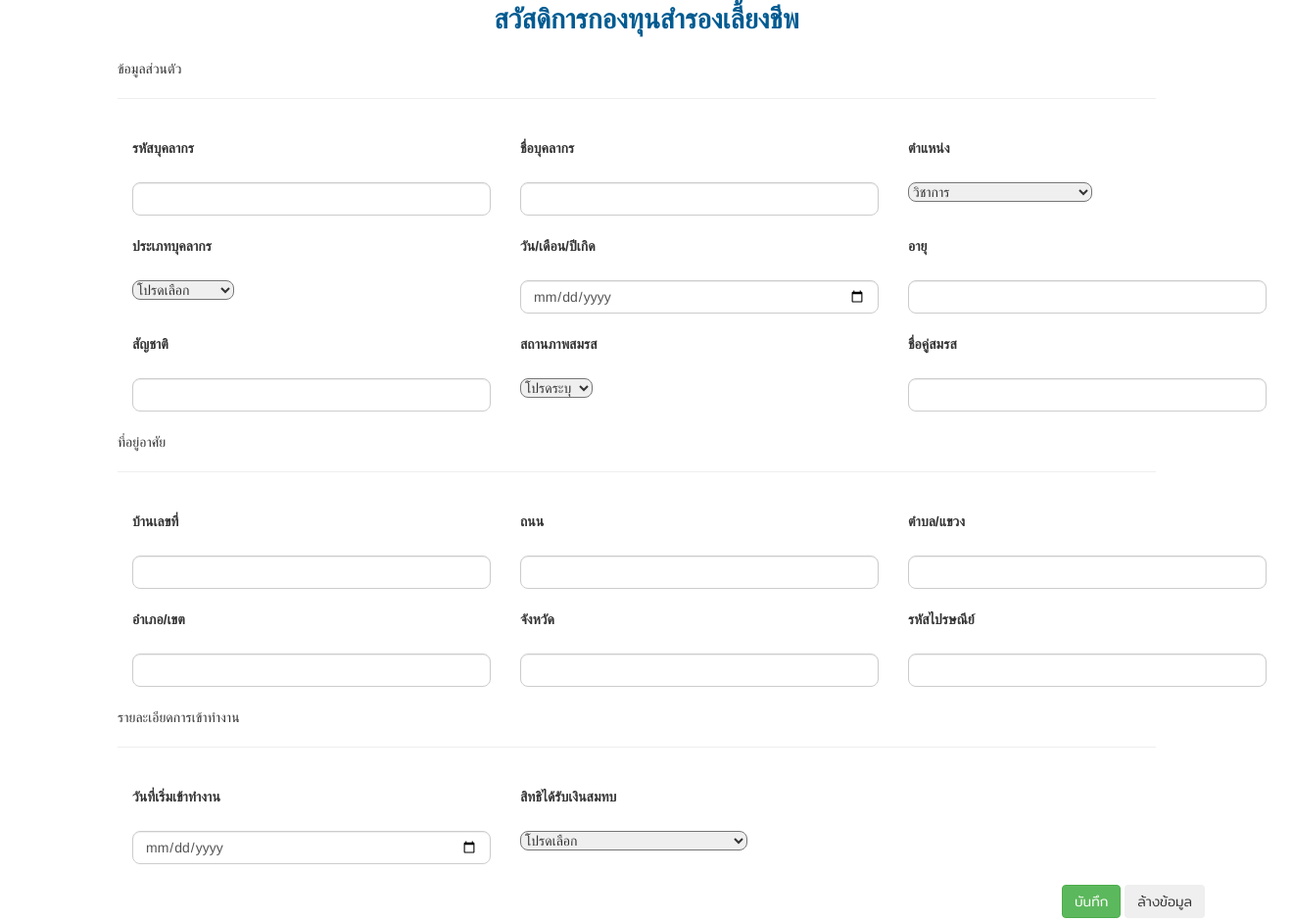
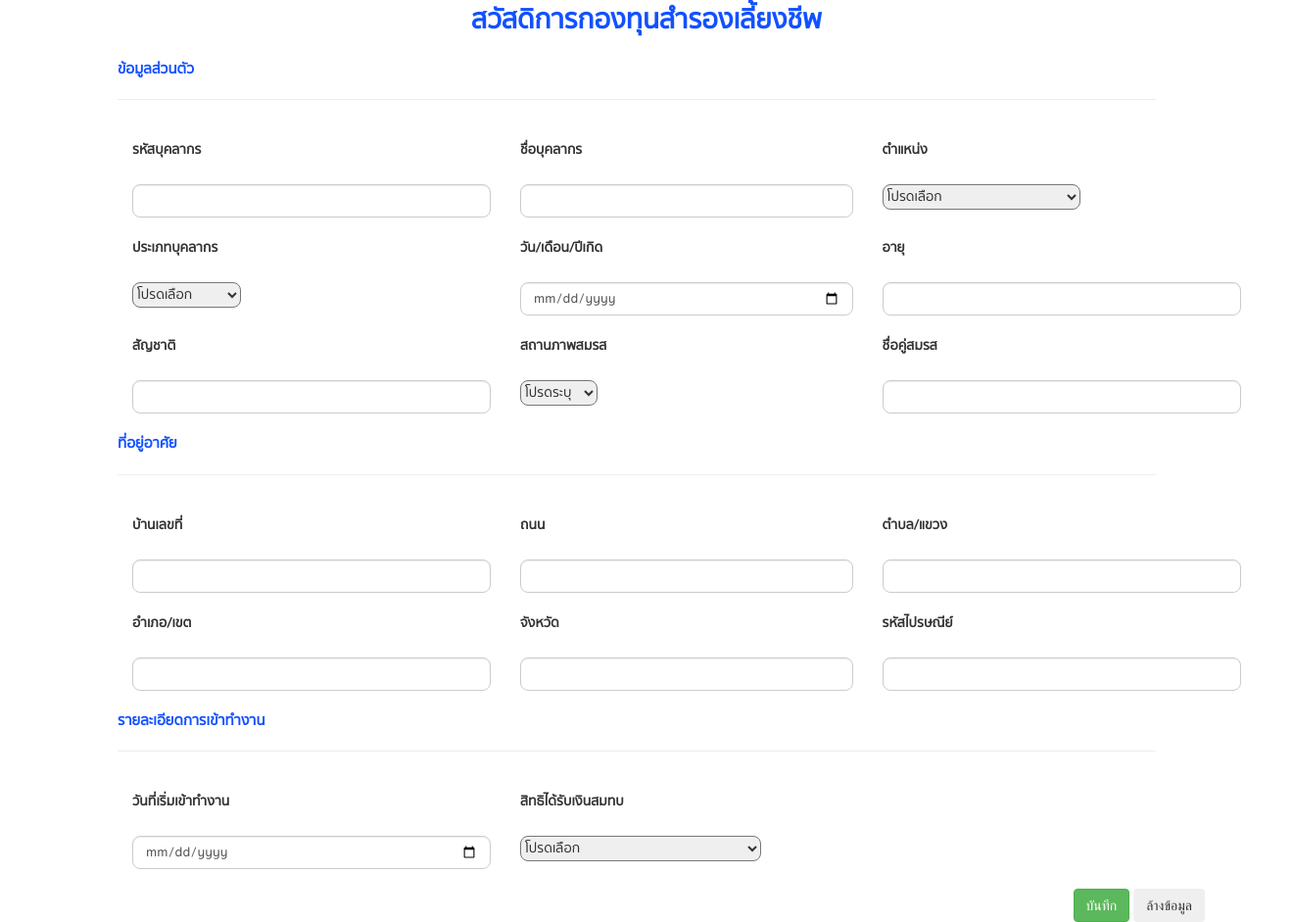
Before and after one commit to chamaiporn2841/ProjectG-11, a PHP site: page /page4.php in a window 1320 px wide. Shown: the whole page at 98% size. Run offline with PHP 8.4, Linux system fonts and the light colour scheme.

Commit message:
แก้ไข pagee4-5

```diff
--- a/css/style_page4.css
+++ b/css/style_page4.css
@@ -1,3 +1,8 @@
+@font-face {
+  font-family: "Sukhumvit";
+  src: url("fonts/sukhumvit-set/SukhumvitSet-Medium.ttf") format("truetype");
+}
+
 #col {
   margin-left: 120px;
   margin-right: 140px;
@@ -7,17 +12,15 @@
   width: 30%;
   height: 100px;
   margin-left: 120px;
-
 }
 #col2 {
   float: left;
-  width:  30%;
+  width: 28%;
   height: 100px;
-
 }
 #col3 {
   float: left;
-  width:  30%;
+  width: 30%;
   height: 100px;
 
 }
@@ -29,7 +32,7 @@
 }
 #col5 {
   float: left;
-  width: 60%;
+  width: 50%;
   height: 100px;
 }
 #col6 {
@@ -38,33 +41,42 @@
   height: 100px;
   margin-left: 120px;
 }
-
-
-
+#col7 {
+  float: left;
+  width: 20%;
+  height: 100px;
+}
+#col8 {
+  float: left;
+  width: 40%;
+  height: 100px;
+}
+#col9 {
+  float: left;
+  width: 80%;
+  height: 100px;
+  margin-left: 120px;
+}
 #input{
   border-radius: 8px;
   font-family: "Sukhumvit", Merriweather, "Helvetica Neue", Arial, sans-serif;
+
 }
 .page4{
   font-size: 28px;
-  font-family: "Sukhumvit", Merriweather, "Helvetica Neue", Arial, sans-serif;
+  font-family: 'Sukhumvit', sans-serif;
   font-weight: bolder;
   text-align: center;
-  color: #005b91;
+  color: #1251ff;
 }
 label{
   font-size: 14px;
   font-family: "Sukhumvit", Merriweather, "Helvetica Neue", Arial, sans-serif;
+}
 
+.header{
+  font-size: 15px;
+  font-family: "Sukhumvit", Merriweather, "Helvetica Neue", Arial, sans-serif;
+  font-weight: bolder;
+  color: #1251ff;
 }
-#main {
-  background-color:#fff;
-  width:780px;
-  height:100%;
-  margin:60px;
-  float:right;
-  padding-left:40px;
-  padding-right:40px;
-  padding-top:40px;
-  padding-bottom:60px;
-  }
--- a/page4.php
+++ b/page4.php
@@ -1,20 +1,18 @@
 <!DOCTYPE html>
 <html lang="en">
+
 <head>
-<meta charset="UTF-8">
-<meta charset="UTF-8">
 <meta charset="UTF-8">
     <meta name="viewport" content="width=device-width, initial-scale=1.0">
     <meta http-equiv="X-UA-Compatible" content="ie=edge">
     <link rel="stylesheet" href="css\style_page4.css">
+    <link href="https://unpkg.com/aos@2.3.1/dist/aos.css" rel="stylesheet">
     <link rel="stylesheet" href="https://maxcdn.bootstrapcdn.com/bootstrap/3.4.1/css/bootstrap.min.css">
+    <link rel="stylesheet" href="https://fonts.googleapis.com/css?family=Raleway">
+    <link rel="stylesheet" href="https://cdnjs.cloudflare.com/ajax/libs/font-awesome/4.7.0/css/font-awesome.min.css">
     <script src="https://ajax.googleapis.com/ajax/libs/jquery/3.5.1/jquery.min.js"></script>
     <script src="https://maxcdn.bootstrapcdn.com/bootstrap/3.4.1/js/bootstrap.min.js"></script>
-    <link href="https://unpkg.com/aos@2.3.1/dist/aos.css" rel="stylesheet">
     <script src="https://code.jquery.com/jquery-3.3.1.js"></script>
-    <link rel="preconnect" href="https://fonts.gstatic.com">
-    <link href="https://fonts.googleapis.com/css2?family=Mitr:wght@300&display=swap" rel="stylesheet">
-    <STYLE type=text/css>
     <STYLE type=text/css>
         A:link {COLOR: #ff00d0; TEXT-DECORATION: none}
         A:visited {COLOR: #660000; TEXT-DECORATION: none}
@@ -29,12 +27,12 @@
             <div class="page4">
                 สวัสดิการกองทุนสำรองเลี้ยงชีพ
             </div><br>
-            <div>
-                 <div id="col">
+            <div id="col">
                     <div class="header">
                         ข้อมูลส่วนตัว
                     </div><hr><br>
                 </div>
+            <div>
 
                 <div class="container" id="col1">
                     <label>รหัสบุคลากร</label>
@@ -50,10 +48,12 @@
                     </div><br>
                 </div>
 
-                <div class="container"  id="col3">
+
+                <div  class="container" id="col3">
                     <label>ตำแหน่ง</label>
                     <div><br>
                     <select name="category" id="input">
+                            <option value="โปรดเลือก">โปรดเลือก</option>
                             <option value="วิชาการ">วิชาการ</option>
                             <option value="ปฏิบัติการวิชาชีพและบริหารทั่วไป">ปฏิบัติการวิชาชีพและบริหารทั่วไป</option>
                             <option value="บริหารวิชาการ">บริหารวิชาการ</option>
@@ -61,7 +61,9 @@
                     </div><br>
                 </div>
 
-                <div class="container"  id="col4">
+
+
+                <div class="container"  id="col1">
                     <label>ประเภทบุคลากร</label>
                     <div><br>
                             <select name="position" id="input">
@@ -74,7 +76,10 @@
                     </div><br>
                 </div>
 
-                <div  class="container" id="col3">
+
+
+
+                <div  class="container" id="col2">
                 <label>วัน/เดือน/ปีเกิด</label>
                     <div><br>
                         <input type="date" class="form-control" id="input" name="date">
@@ -94,6 +99,8 @@
                     <input type="text" class="form-control" id="input" nationality="nationality">
                     </div><br>
                 </div>
+
+
 
                 <div class="container"  id="col2">
                     <label>สถานภาพสมรส</label>
@@ -115,11 +122,22 @@
                     </div><br>
                 </div>
 
+                <div class="container" id="col">
+
+                    <div></br>
+
+                    </div><br>
+                </div>
+
+
+
                 <div id="col">
                     <div class="header">
                         ที่อยู่อาศัย
                     </div><hr><br>
                 </div>
+
+
 
                 <div class="container" id="col1">
                     <label>บ้านเลขที่</label>
@@ -139,6 +157,13 @@
                     <label>ตำบล/แขวง</label>
                     <div><br>
                     <input type="text" class="form-control" id="input" sub_district="subdistrict">
+                    </div><br>
+                </div>
+
+                <div id="col">
+                    <label></label>
+                    <div><br>
+
                     </div><br>
                 </div>
 
@@ -163,20 +188,27 @@
                     </div><br>
                 </div>
 
+                <div class="container" id="col">
+
+                    <div></br>
+
+                    </div><br>
+                </div>
+
                  <div id="col">
                     <div class="header">
                         รายละเอียดการเข้าทำงาน
                     </div><hr><br>
                 </div>
 
-                <div class="container" id="col4">
+                <div class="container" id="col1">
                     <label>วันที่เริ่มเข้าทำงาน</label>
                     <div><br>
                         <input type="date" class="form-control" id="input" start_date="start_date">
                     </div><br>
                 </div>
 
-                <div class="container" id="col5">
+                <div class="container" id="col2">
                     <label>สิทธิได้รับเงินสมทบ</label>
                     <div><br>
                     <select name="type_fund" id="input">
@@ -190,6 +222,14 @@
                     </div><br>
                 </div>
 
+
+
+                <div class="container" id="col">
+
+                    <div></br>
+
+                    </div><br>
+                </div>
                 <div align="right"  class="container" >
                     <input type="submit" class="btn btn-success" value="บันทึก" style=" font-family: 'Mitr', sans-serif;">
                     <input type="reset" class="btn" VALUE="ล้างข้อมูล" style=" font-family: 'Mitr', sans-serif;" >
```
Also changed, not shown: page5.php (+17 -2 lines).
